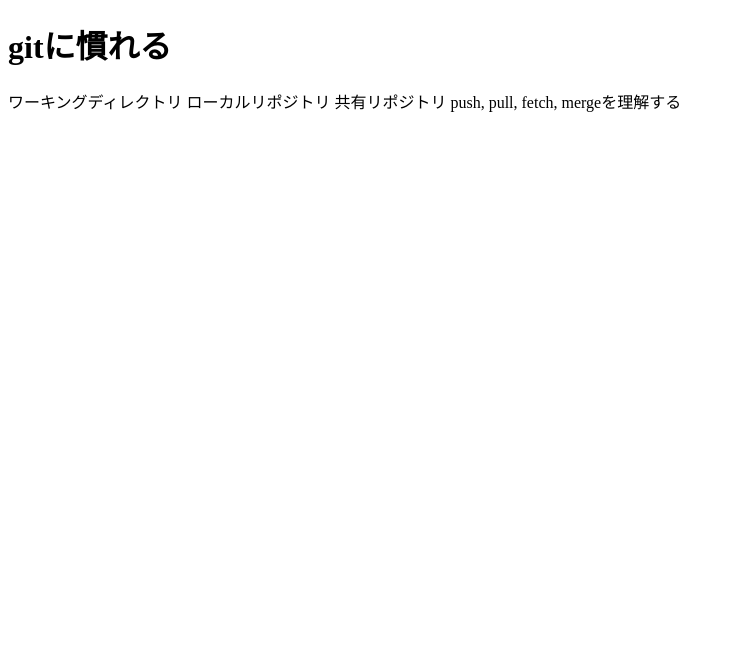
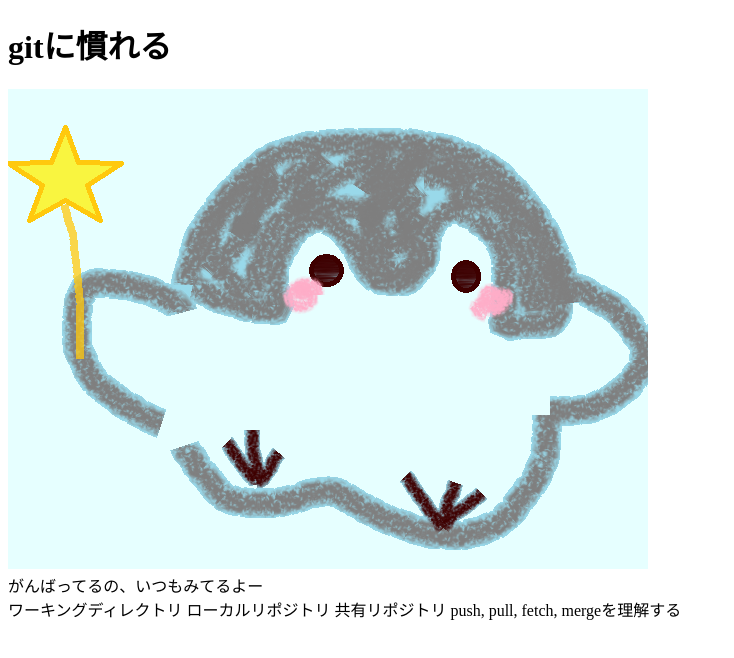
Before and after one commit to Ak870/TestWebPage2, a plain HTML site: page index.html in a window 1280 px wide. Shown: the whole page, without its empty margins (0-734 px from the left). Drawn offline with Linux system fonts and the light colour scheme.

Commit message:
画像を表示する

```diff
--- a/index.html
+++ b/index.html
@@ -5,6 +5,8 @@
     </head>
     <body>
         <h1>gitに慣れる</h1>
+        <img src="top.png" alt="image character" title="がんばってるの、いつもみてるよー"><br>
+        がんばってるの、いつもみてるよー<br>
 
         ワーキングディレクトリ
         ローカルリポジトリ
```
